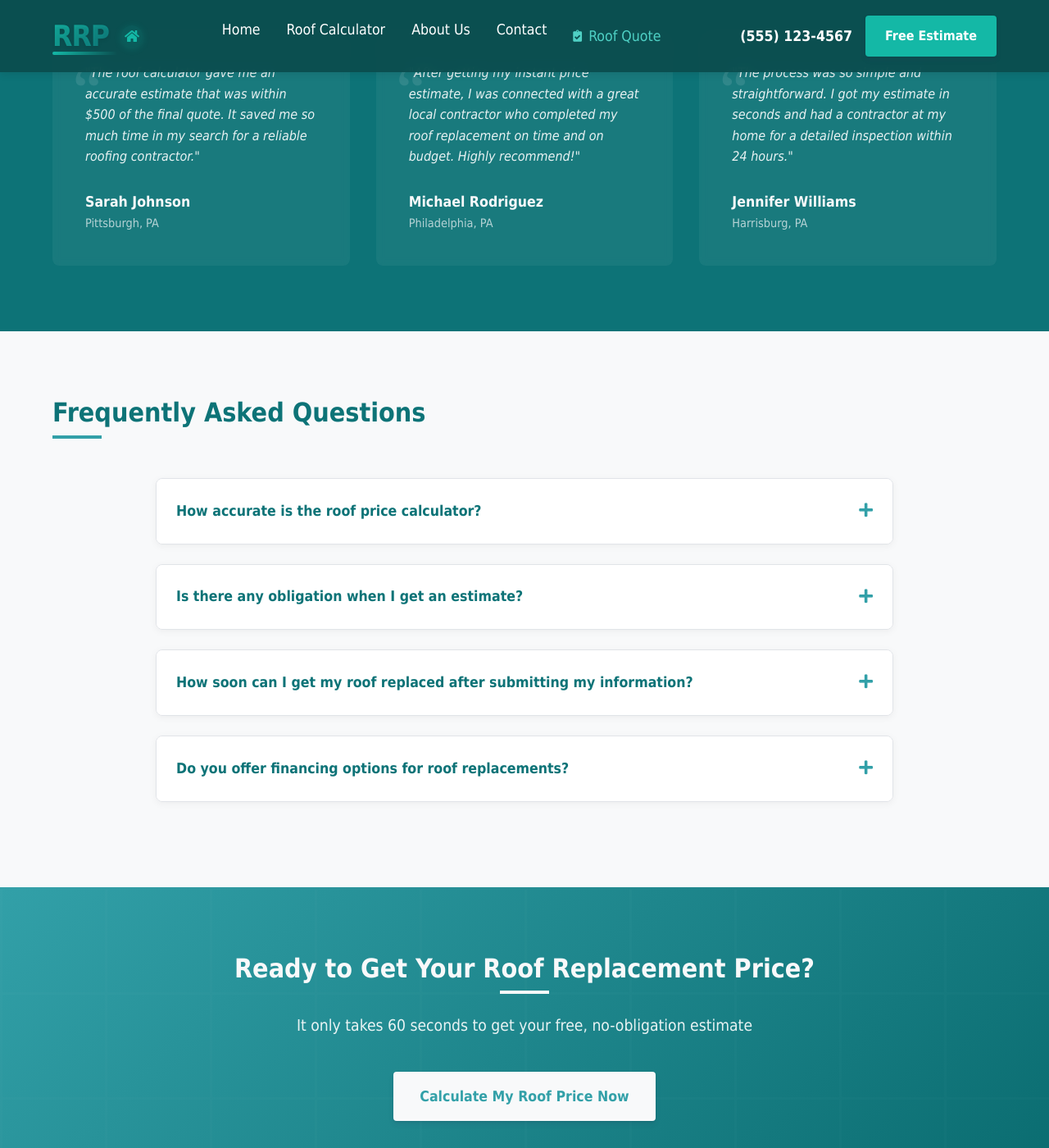
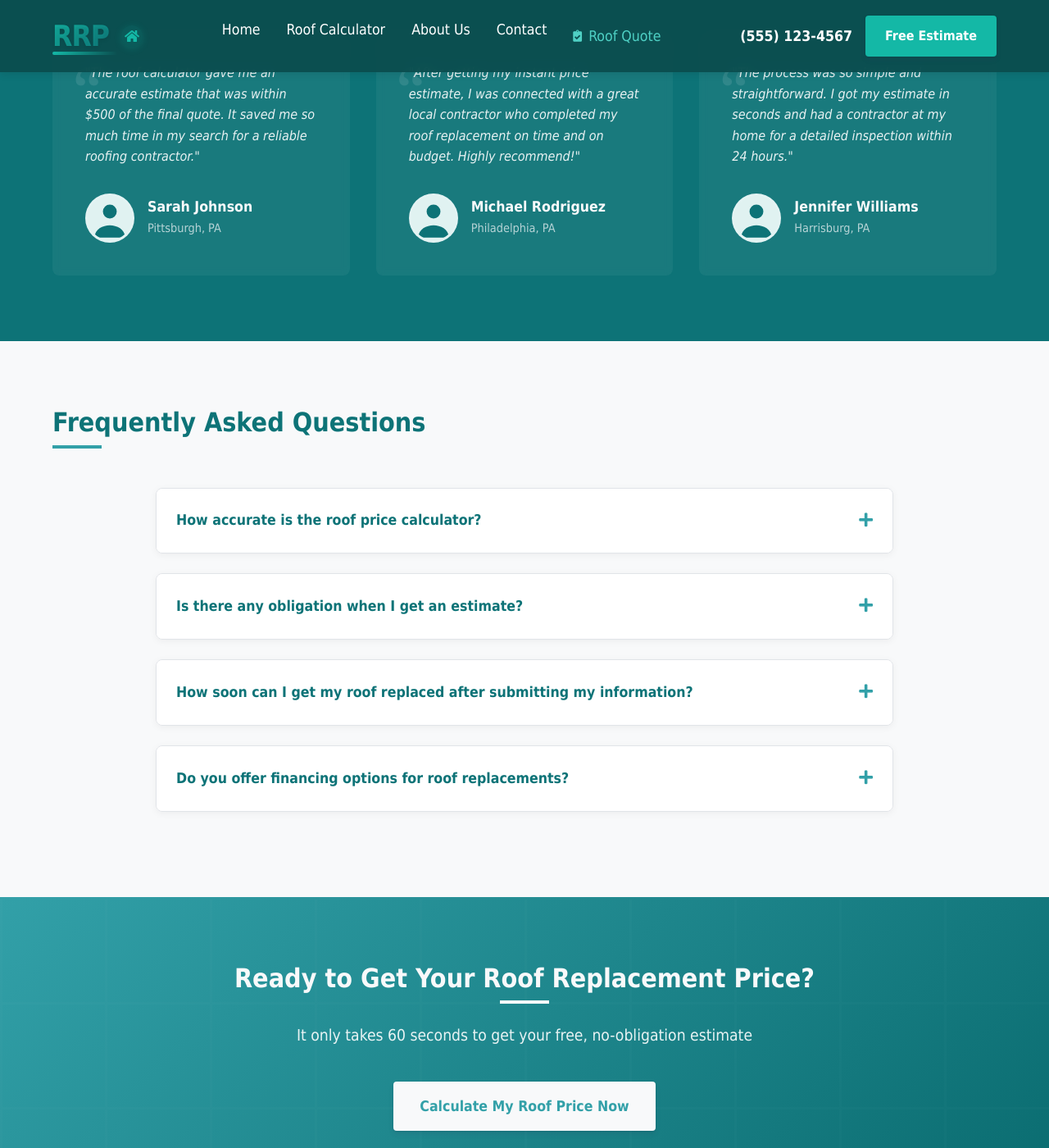
Before and after one commit to tim-amredev/replacement-roof-pa, a Jekyll site: the page built from index.html, in a window 1280 px wide and 1400 px high, scrolled down 2383 px. Shown: the whole window at 82% size. Built offline with Jekyll 4.4.1, drawn with Linux system fonts in a browser that asks for light colours; some web fonts are replaced.

Commit message:
Update styles.css

```diff
--- a/assets/css/styles.css
+++ b/assets/css/styles.css
@@ -900,6 +900,26 @@ a:hover {
   border: 3px solid rgba(255, 255, 255, 0.1);
 }
 
+.testimonial-avatar {
+  width: 60px;
+  height: 60px;
+  border-radius: 50%;
+  overflow: hidden;
+  margin-right: 1rem;
+  border: 3px solid rgba(255, 255, 255, 0.1);
+  background-color: var(--teal-highlight);
+  flex-shrink: 0;
+  display: flex;
+  align-items: center;
+  justify-content: center;
+}
+
+.default-avatar {
+  width: 100%;
+  height: 100%;
+  object-fit: cover;
+}
+
 .testimonial-author h4 {
   margin-bottom: 0.25rem;
   font-size: 1.1rem;
@@ -1064,6 +1084,8 @@ a:hover {
 
 .footer-info p {
   opacity: 0.8;
+  margin-bottom: .footer-info p {
+  opacity: 0.8;
   margin-bottom: 1.5rem;
   color: var(--text-light);
 }
@@ -1090,11 +1112,10 @@ a:hover {
 
 .footer-links {
   display: grid;
-  grid-template-columns: repeat(3,var(--teal-highlight);
+  grid-template-columns: repeat(3, 1fr);
 }
 
 .footer-links h3 {
-  .footer-links h3 {
   font-size: 1.2rem;
   margin-bottom: 1.5rem;
   color: var(--text-light);
```
